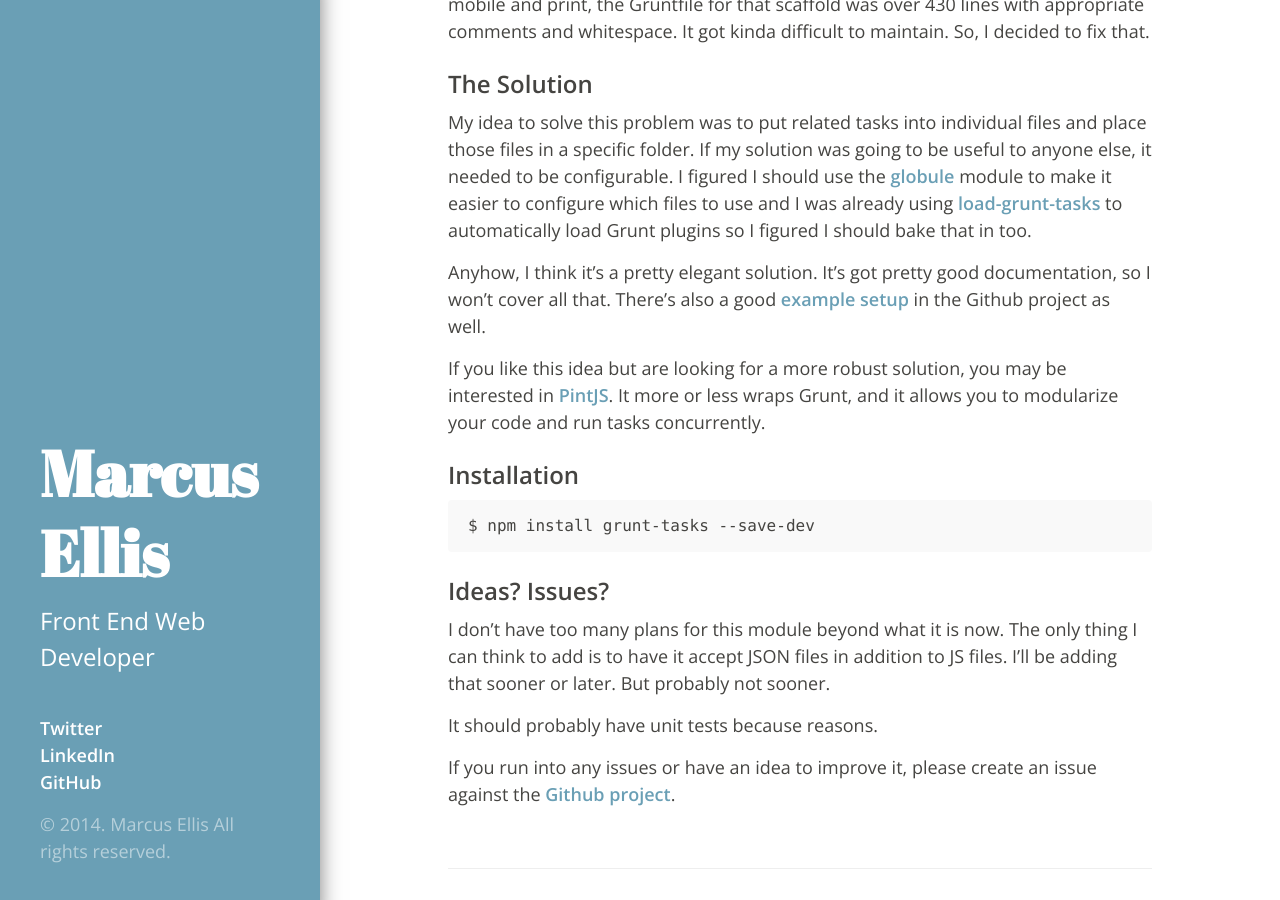
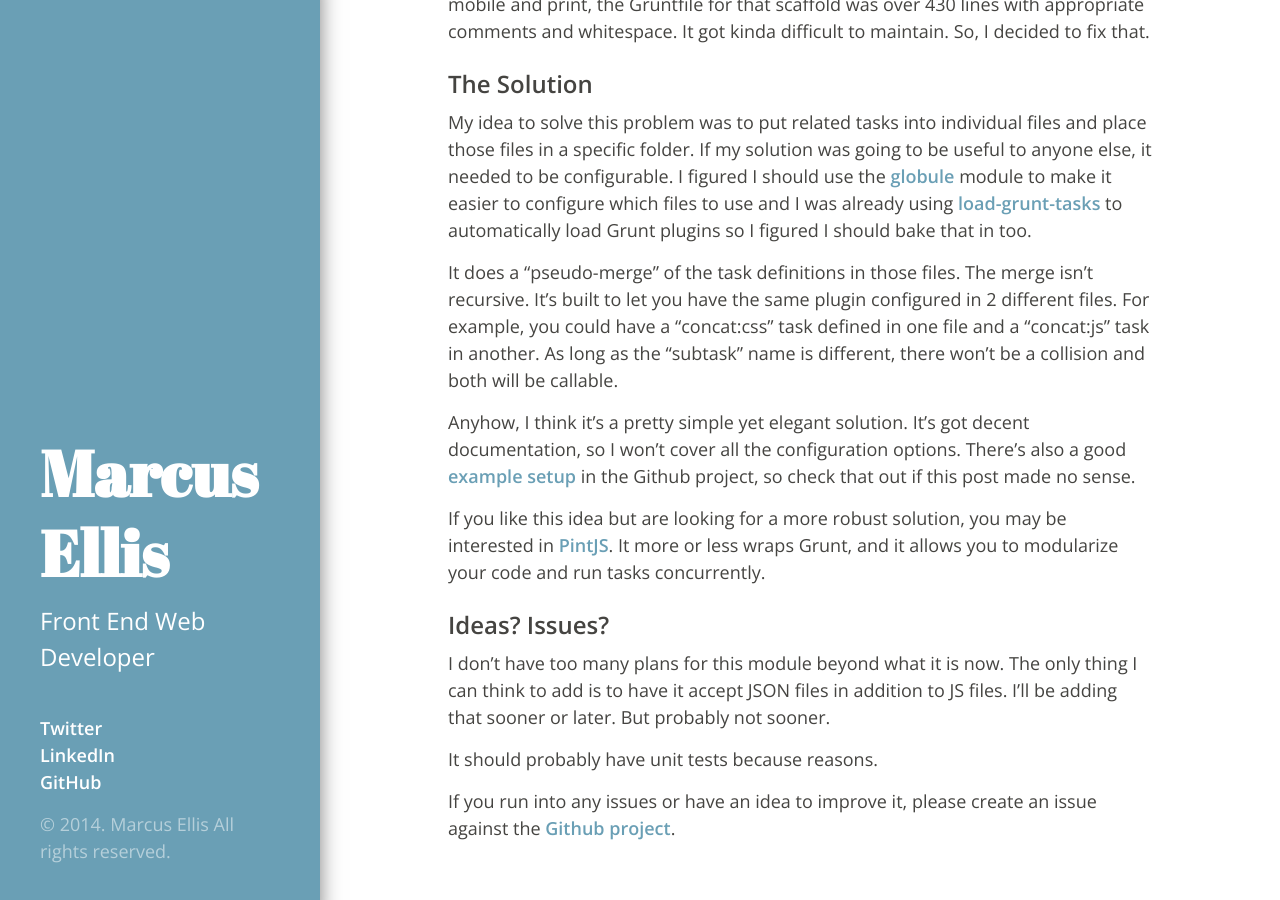
Before and after one commit to marcusellis05/marcusellis05.github.io, a Jekyll site: the page built from _posts/2014-04-14-grunt-tasks.md, in a window 1280 px wide and 900 px high, scrolled down 451 px. Built offline with Jekyll 4.4.1, drawn with Linux system fonts in a browser that asks for light colours; Markdown is read by kramdown in place of the engine named in the settings.

Commit message:
editing grunt-tasks post

```diff
--- a/_posts/2014-04-14-grunt-tasks.md
+++ b/_posts/2014-04-14-grunt-tasks.md
@@ -15,13 +15,11 @@ I ran into this issue at work.  I've created a project scaffold using Node, Back
 
 My idea to solve this problem was to put related tasks into individual files and place those files in a specific folder.  If my solution was going to be useful to anyone else, it needed to be configurable.  I figured I should use the [globule](https://www.npmjs.org/package/globule) module to make it easier to configure which files to use and I was already using [load-grunt-tasks](https://www.npmjs.org/package/load-grunt-tasks) to automatically load Grunt plugins so I figured I should bake that in too.
 
-Anyhow, I think it's a pretty elegant solution. It's got pretty good documentation, so I won't cover all that.  There's also a good [example setup](https://github.com/marcusellis05/grunt-tasks/tree/master/example) in the Github project as well.
+It does a "pseudo-merge" of the task definitions in those files. The merge isn't recursive.  It's built to let you have the same plugin configured in 2 different files.  For example, you could have a "concat:css" task defined in one file and a "concat:js" task in another.  As long as the "subtask" name is different, there won't be a collision and both will be callable.
+
+Anyhow, I think it's a pretty simple yet elegant solution. It's got decent documentation, so I won't cover all the configuration options.  There's also a good [example setup](https://github.com/marcusellis05/grunt-tasks/tree/master/example) in the Github project, so check that out if this post made no sense.
 
 If you like this idea but are looking for a more robust solution, you may be interested in [PintJS](http://www.pintjs.com).  It more or less wraps Grunt, and it allows you to modularize your code and run tasks concurrently.
-
-### Installation
-
-    $ npm install grunt-tasks --save-dev
 
 ### Ideas? Issues?
 
```
